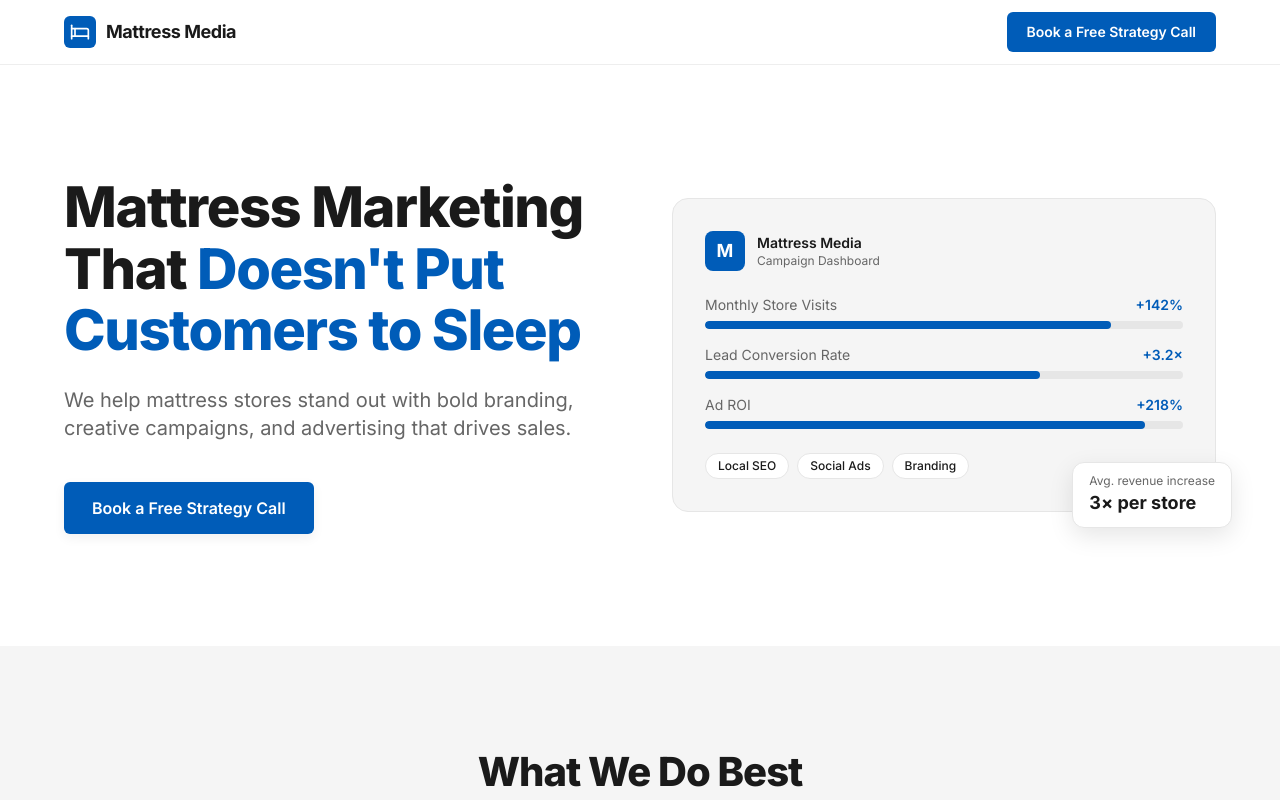
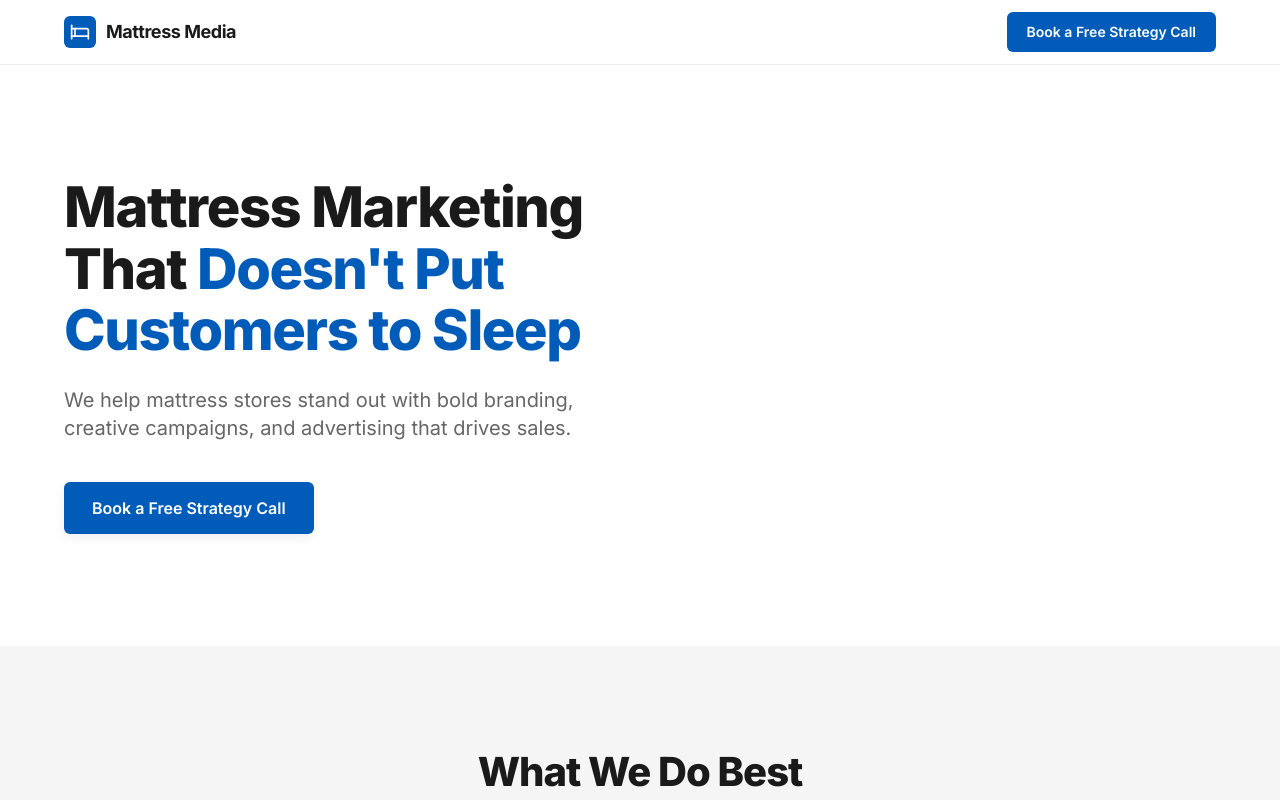
Before and after one commit to mattresslandingstrip/sleep-easy-marketing-plan, a React (Vite) app: page / in a window 1280 px wide. Shown: the top 800 px of the page. Built offline with nearby package versions, Linux system fonts and the light colour scheme.

Commit message:
Changes
Co-authored-by: mattresslandingstrip <268017419+mattresslandingstrip@users.noreply.github.com>

```diff
--- a/src/components/Hero.tsx
+++ b/src/components/Hero.tsx
@@ -25,63 +25,6 @@ const Hero = () => {
             </a>
           </div>
 
-          {/* Right: Visual */}
-          <div className="flex items-center justify-center">
-            <div className="relative w-full max-w-sm lg:max-w-none">
-              {/* Main card */}
-              <div className="bg-muted rounded-2xl p-8 border border-border">
-                <div className="flex items-center gap-3 mb-6">
-                  <div className="w-10 h-10 bg-primary rounded-lg flex items-center justify-center">
-                    <span className="text-primary-foreground text-lg font-bold">M</span>
-                  </div>
-                  <div>
-                    <p className="font-semibold text-foreground text-sm">Mattress Media</p>
-                    <p className="text-xs text-muted-foreground">Campaign Dashboard</p>
-                  </div>
-                </div>
-
-                {/* Metric rows */}
-                <div className="space-y-4">
-                  {[
-                    { label: "Monthly Store Visits", value: "+142%", bar: 85 },
-                    { label: "Lead Conversion Rate", value: "+3.2×", bar: 70 },
-                    { label: "Ad ROI", value: "+218%", bar: 92 },
-                  ].map((item) => (
-                    <div key={item.label}>
-                      <div className="flex justify-between items-center mb-1.5">
-                        <span className="text-sm text-muted-foreground">{item.label}</span>
-                        <span className="text-sm font-semibold text-primary">{item.value}</span>
-                      </div>
-                      <div className="h-2 bg-border rounded-full overflow-hidden">
-                        <div
-                          className="h-full bg-primary rounded-full"
-                          style={{ width: `${item.bar}%` }}
-                        />
-                      </div>
-                    </div>
-                  ))}
-                </div>
-
-                {/* Tags */}
-                <div className="mt-6 flex flex-wrap gap-2">
-                  {["Local SEO", "Social Ads", "Branding"].map((tag) => (
-                    <span
-                      key={tag}
-                      className="inline-block bg-background border border-border text-foreground text-xs font-medium px-3 py-1 rounded-full"
-                    >
-                      {tag}
-                    </span>
-                  ))}
-                </div>
-              </div>
-
-              {/* Floating badge */}
-              <div className="absolute -bottom-4 -right-4 bg-background border border-border rounded-xl px-4 py-2.5 shadow-medium">
-                <p className="text-xs text-muted-foreground">Avg. revenue increase</p>
-                <p className="text-lg font-bold text-foreground">3× per store</p>
-              </div>
-            </div>
-          </div>
         </div>
       </div>
     </section>
```
